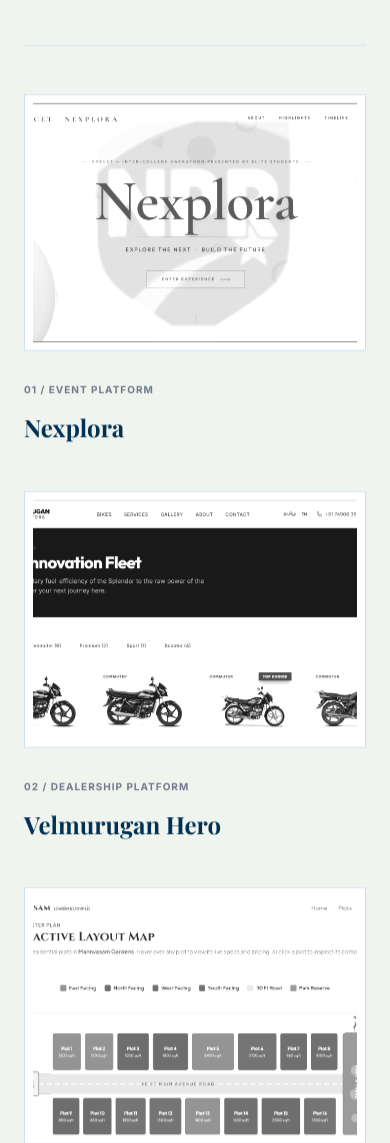
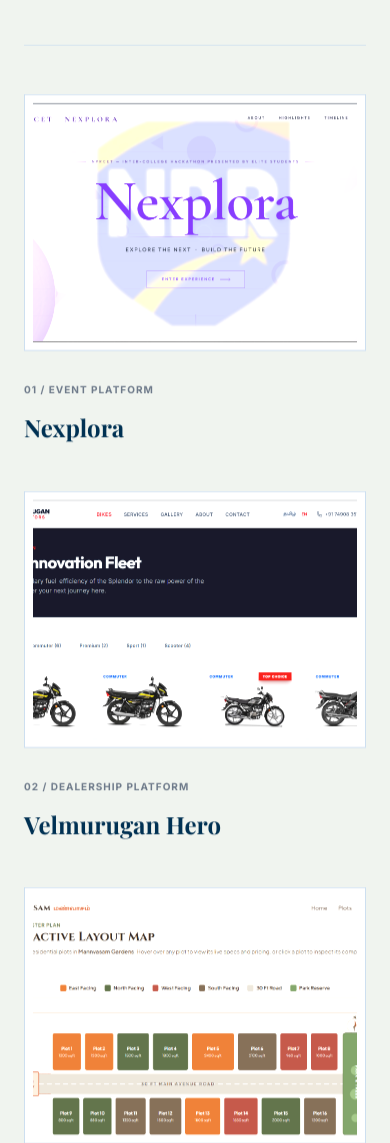
Before and after one commit to mozhicreationshub-wq/mozhi_hub, a plain HTML site: page works.html in a window 390 px wide. Shown: the part 357-1500 px from the top of the page. Drawn offline with nearby package versions, Linux system fonts and the light colour scheme; a web font is replaced by a local one.

Commit message:
Remove grayscale from images on mobile view

```diff
--- a/works.html
+++ b/works.html
@@ -164,7 +164,7 @@
         <!-- Project 1 -->
         <div class="group cursor-pointer scroll-reveal">
           <div class="w-full aspect-[4/3] p-2 border border-heritage-border bg-white overflow-hidden">
-            <a href="https://sriram2105-k.github.io/mock_nexplora_2026/" target="_blank" class="block w-full h-full overflow-hidden"><img class="w-full h-full object-cover grayscale opacity-90 contrast-125 group-hover:grayscale-0 group-hover:scale-105 transition-all duration-700 ease-out" src="nexplora.png" alt="Nexplora Event Platform"/></a>
+            <a href="https://sriram2105-k.github.io/mock_nexplora_2026/" target="_blank" class="block w-full h-full overflow-hidden"><img class="w-full h-full object-cover md:grayscale opacity-90 contrast-125 group-hover:grayscale-0 group-hover:scale-105 transition-all duration-700 ease-out" src="nexplora.png" alt="Nexplora Event Platform"/></a>
           </div>
           <div class="mt-6 flex flex-col gap-2">
             <span class="font-sans text-[10px] uppercase tracking-widest text-heritage-muted">01 / Event Platform</span>
@@ -175,7 +175,7 @@
         <!-- Project 2 -->
         <div class="group cursor-pointer md:mt-24 scroll-reveal">
           <div class="w-full aspect-[4/3] p-2 border border-heritage-border bg-white overflow-hidden">
-            <a href="https://velmurugan-motors.vercel.app/" target="_blank" class="block w-full h-full overflow-hidden"><img class="w-full h-full object-cover grayscale opacity-90 contrast-125 group-hover:grayscale-0 group-hover:scale-105 transition-all duration-700 ease-out" src="velmurugan.png" alt="Velmurugan Hero Motors Project"/></a>
+            <a href="https://velmurugan-motors.vercel.app/" target="_blank" class="block w-full h-full overflow-hidden"><img class="w-full h-full object-cover md:grayscale opacity-90 contrast-125 group-hover:grayscale-0 group-hover:scale-105 transition-all duration-700 ease-out" src="velmurugan.png" alt="Velmurugan Hero Motors Project"/></a>
           </div>
           <div class="mt-6 flex flex-col gap-2">
             <span class="font-sans text-[10px] uppercase tracking-widest text-heritage-muted">02 / Dealership Platform</span>
@@ -186,7 +186,7 @@
         <!-- Project 3 -->
         <div class="group cursor-pointer scroll-reveal">
           <div class="w-full aspect-[4/3] p-2 border border-heritage-border bg-white overflow-hidden">
-            <a href="https://sriram2105-k.github.io/mannvasam/" target="_blank" class="block w-full h-full overflow-hidden"><img class="w-full h-full object-cover grayscale opacity-90 contrast-125 group-hover:grayscale-0 group-hover:scale-105 transition-all duration-700 ease-out" src="mannvasam.png" alt="Mannvasam Layout Map"/></a>
+            <a href="https://sriram2105-k.github.io/mannvasam/" target="_blank" class="block w-full h-full overflow-hidden"><img class="w-full h-full object-cover md:grayscale opacity-90 contrast-125 group-hover:grayscale-0 group-hover:scale-105 transition-all duration-700 ease-out" src="mannvasam.png" alt="Mannvasam Layout Map"/></a>
           </div>
           <div class="mt-6 flex flex-col gap-2">
             <span class="font-sans text-[10px] uppercase tracking-widest text-heritage-muted">03 / Real Estate Showcase</span>
@@ -197,7 +197,7 @@
         <!-- Project 4 -->
         <div class="group cursor-pointer md:mt-24 scroll-reveal">
           <div class="w-full aspect-[4/3] p-2 border border-heritage-border bg-white overflow-hidden">
-            <a href="https://mern-ecomwebsite-psi.vercel.app/" target="_blank" class="block w-full h-full overflow-hidden"><img class="w-full h-full object-cover grayscale opacity-90 contrast-125 group-hover:grayscale-0 group-hover:scale-105 transition-all duration-700 ease-out" src="boltbox.png" alt="Boltbox Ecommerce Thrift Store"/></a>
+            <a href="https://mern-ecomwebsite-psi.vercel.app/" target="_blank" class="block w-full h-full overflow-hidden"><img class="w-full h-full object-cover md:grayscale opacity-90 contrast-125 group-hover:grayscale-0 group-hover:scale-105 transition-all duration-700 ease-out" src="boltbox.png" alt="Boltbox Ecommerce Thrift Store"/></a>
           </div>
           <div class="mt-6 flex flex-col gap-2">
             <span class="font-sans text-[10px] uppercase tracking-widest text-heritage-muted">04 / Ecommerce Platform</span>
```
